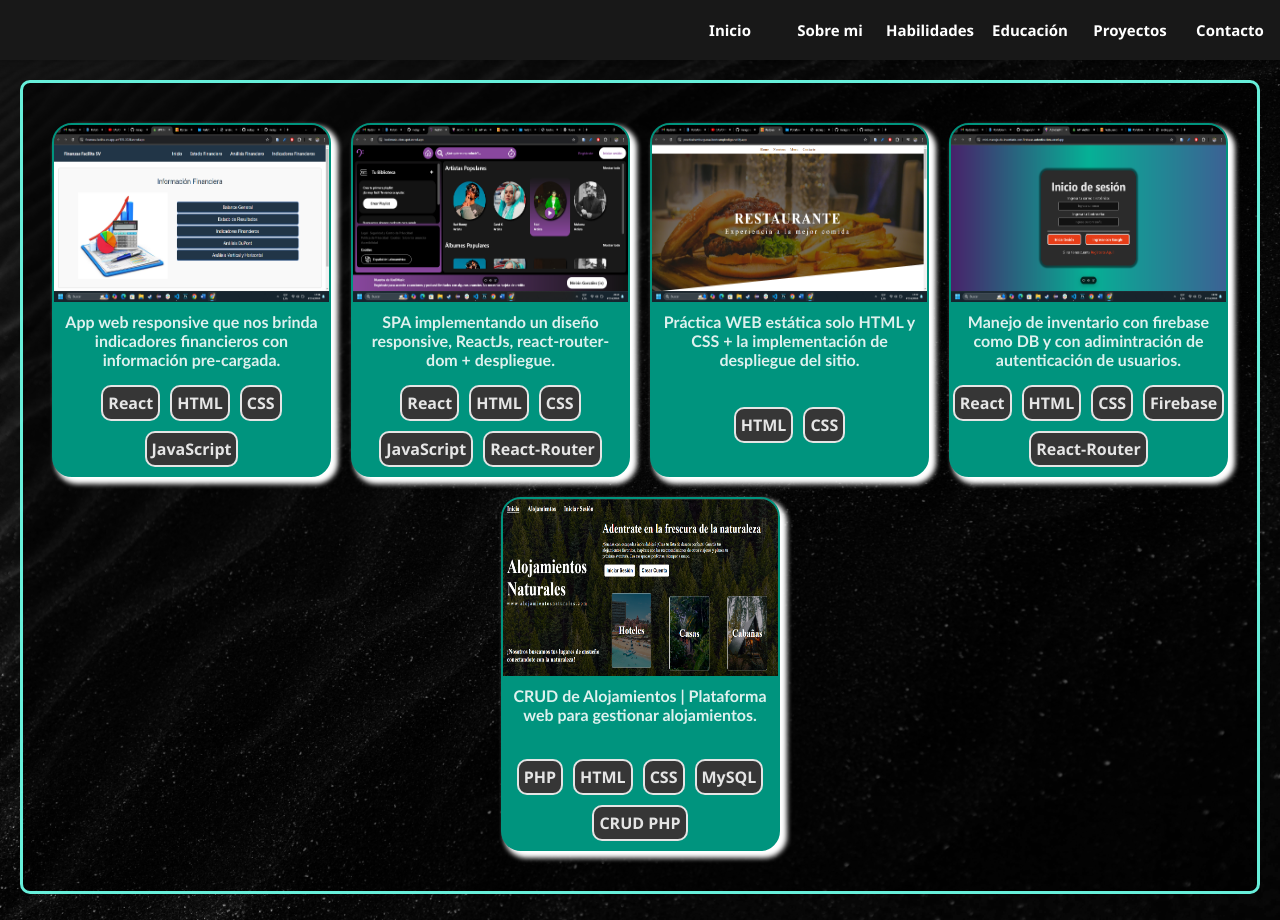
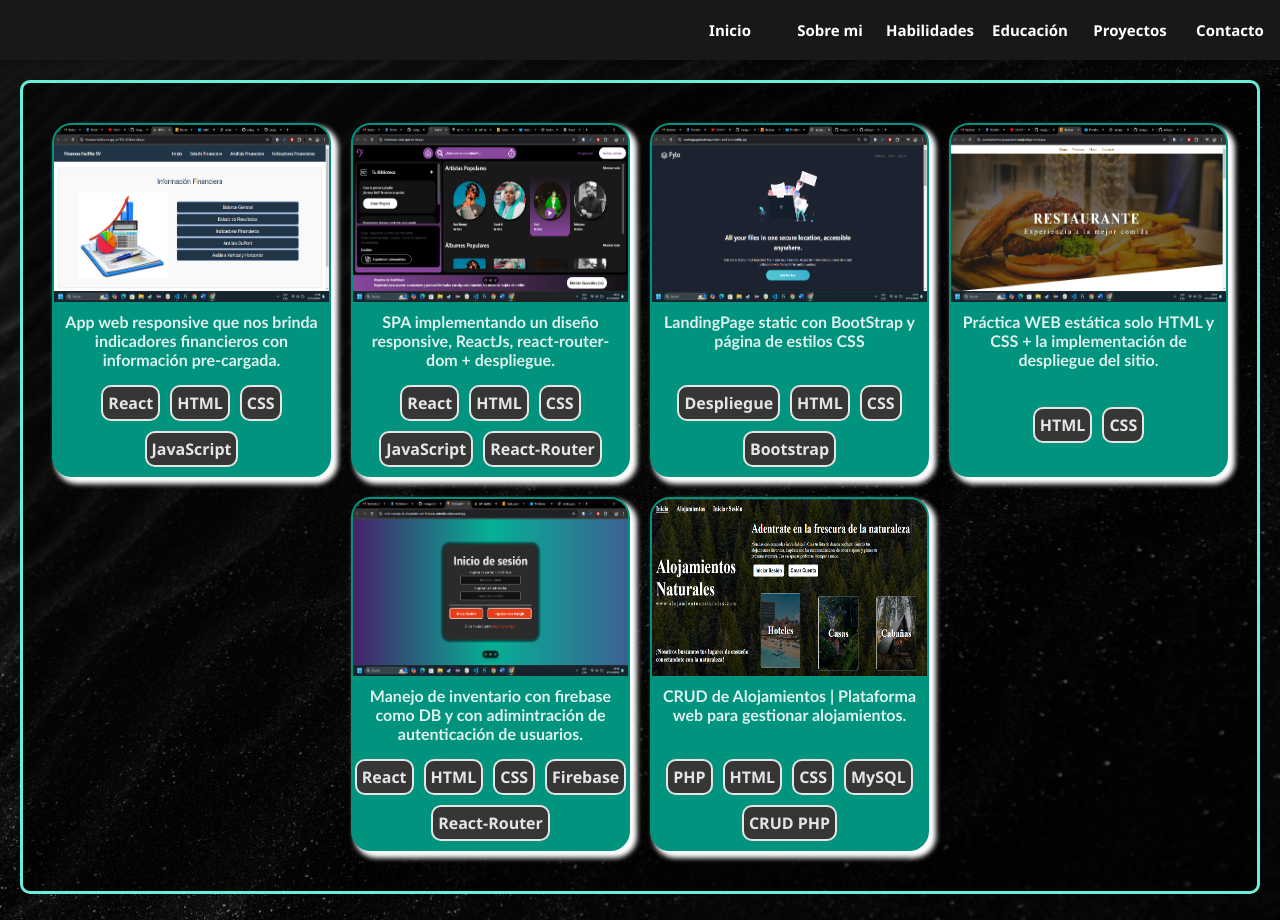
Before and after one commit to melagora/portafolio2_reactJSX-vite, a React (Vite) app: page /projects in a window 1280 px wide. Built offline with nearby package versions, Linux system fonts and the light colour scheme.

Commit message:
add project "Static Site" with bootstrap

```diff
--- a/src/routes/Projects.jsx
+++ b/src/routes/Projects.jsx
@@ -1,5 +1,6 @@
 import React from "react";
 import "@/styles/styles.css";
+import proyeject1 from "@/assets/projects/project1.png";
 import proyeject3 from "@/assets/projects/project3.png";
 import proyeject5 from "@/assets/projects/project5.png";
 import proyeject2 from "@/assets/projects/project2.png";
@@ -49,7 +50,7 @@ export default function () {
           </div>
           <div className="cards">
             <div className="card_top">
-              <a href="https://landingpagebootstrap-melvin-act4-kodi.netlify.app/" target="_blank"
+              <a href="https://kodimusic-clon-spot.vercel.app/" target="_blank"
                 rel="noreferrer">
                 <img
                   className="card_image"
@@ -79,6 +80,37 @@ export default function () {
               </div>
               <div className="etiquetaGeneral">
                 <p>React-Router</p>
+              </div>
+            </div>
+          </div>
+          <div className="cards">
+            <div className="card_top">
+              <a href="https://landingpagebootstrap-melvin-act4-kodi.netlify.app/" target="_blank"
+                rel="noreferrer">
+                <img
+                  className="card_image"
+                  src={proyeject1}
+                  alt="SPA con ReactJs de musica"
+                />
+              </a>
+            </div>
+            <div className="text_card">
+              <p>
+              LandingPage static con BootStrap y página de estilos CSS
+              </p>
+            </div>
+            <div className="card_bottom">
+              <div className="etiquetaGeneral">
+                <p>Despliegue</p>
+              </div>
+              <div className="etiquetaGeneral">
+                <p>HTML</p>
+              </div>
+              <div className="etiquetaGeneral">
+                <p>CSS</p>
+              </div>
+              <div className="etiquetaGeneral">
+                <p>Bootstrap</p>
               </div>
             </div>
           </div>
```
